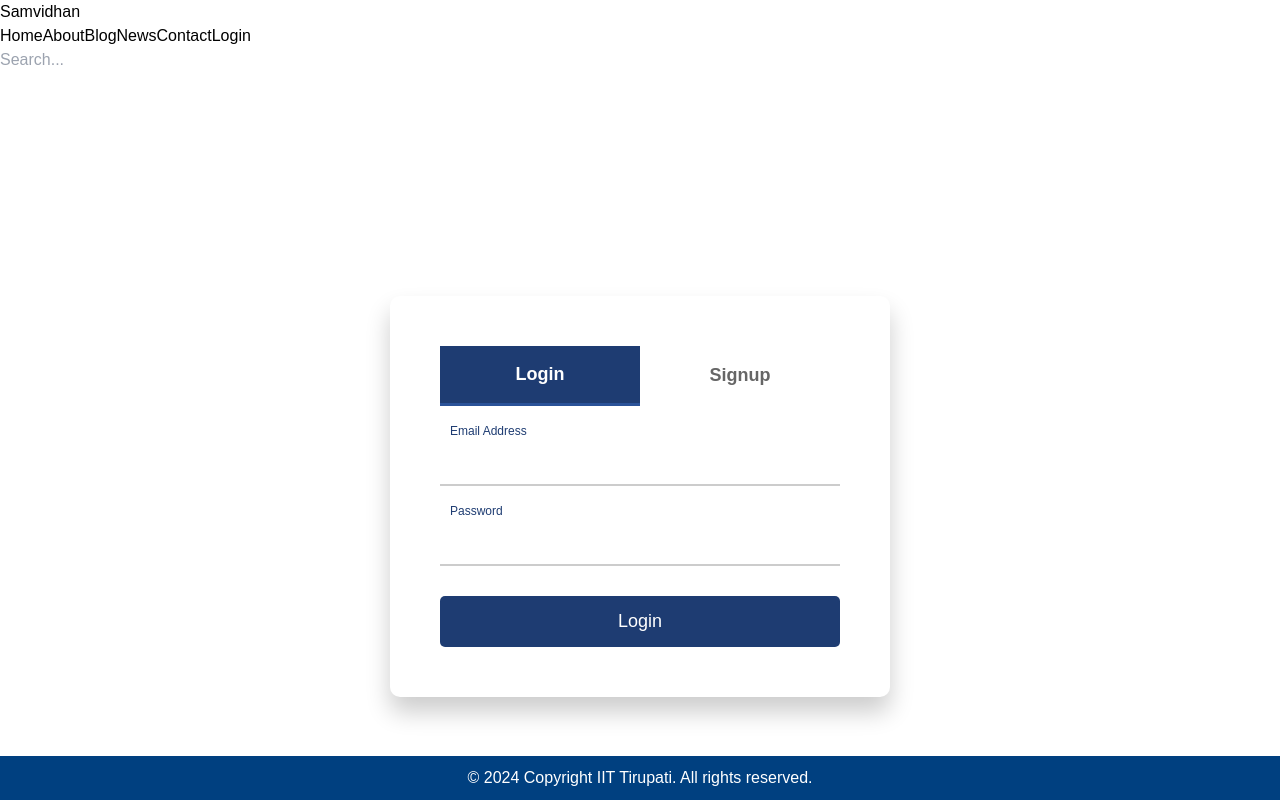
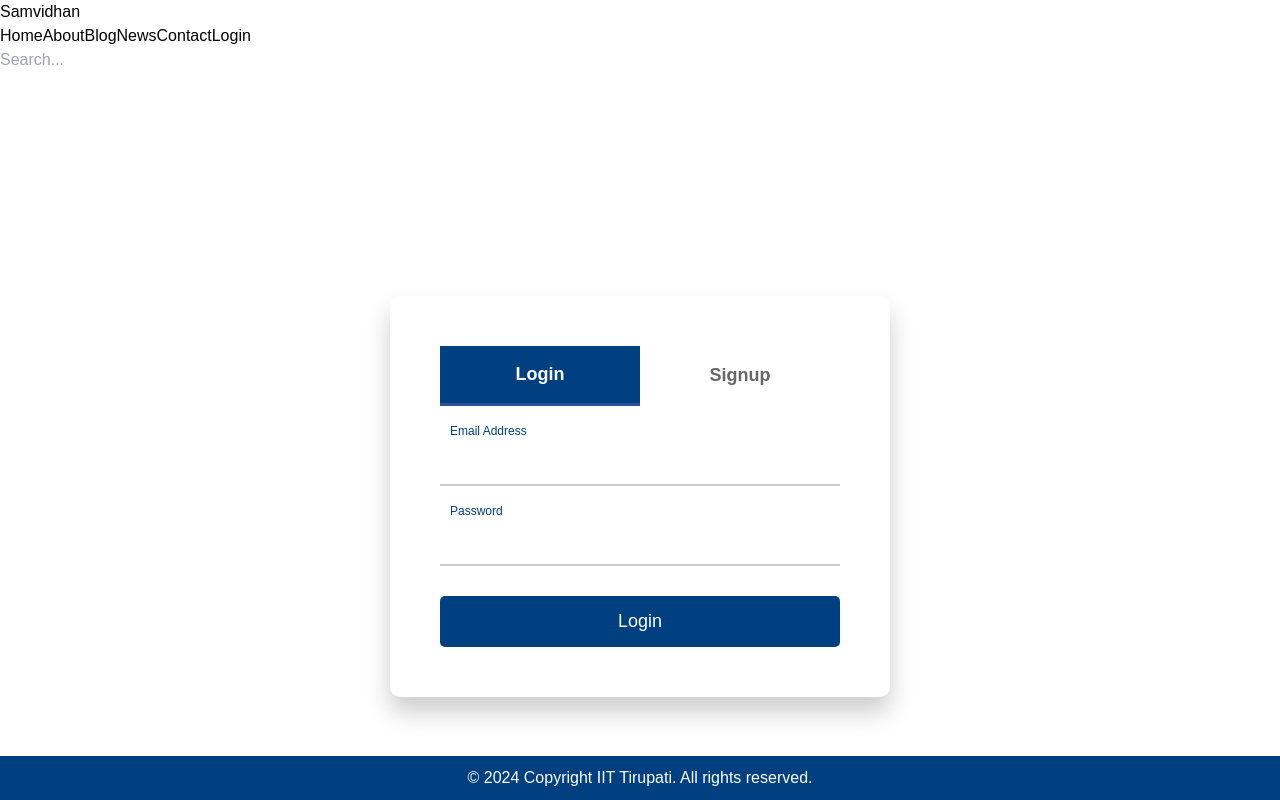
Before and after one commit to CommunistCoders/saral_samvidhan, a Next.js app: page /login in a window 1280 px wide. Shown: the top 800 px of the page. Built offline with nearby package versions, Linux system fonts and the light colour scheme.

Commit message:
fix : login and signup colour

```diff
--- a/src/app/login/formStyles.css
+++ b/src/app/login/formStyles.css
@@ -68,7 +68,7 @@
 /* Active state with color changes */
 .toggle-buttons button.active {
   color: #fff; /* White text when active */
-  background-color: #1e3c72; /* Add background color when active */
+  background-color: #004080; /* Add background color when active */
   border-bottom: 3px solid #2a5298; /* Optional border bottom for highlight */
   transition: background-color 0.3s ease, border-bottom 0.3s ease;
 }
@@ -94,7 +94,7 @@
 }
 
 .field input:focus {
-  border-bottom: 2px solid #1e3c72;
+  border-bottom: 2px solid #004080;
 }
 
 .field label {
@@ -111,13 +111,13 @@
 .field input:not(:placeholder-shown) ~ label {
   top: -5px;
   font-size: 12px;
-  color: #1e3c72;
+  color: #004080;
 }
 
 .submit-btn {
   width: 100%;
   padding: 12px;
-  background: #1e3c72;
+  background: #004080;
   color: white;
   border: none;
   border-radius: 5px;
```
